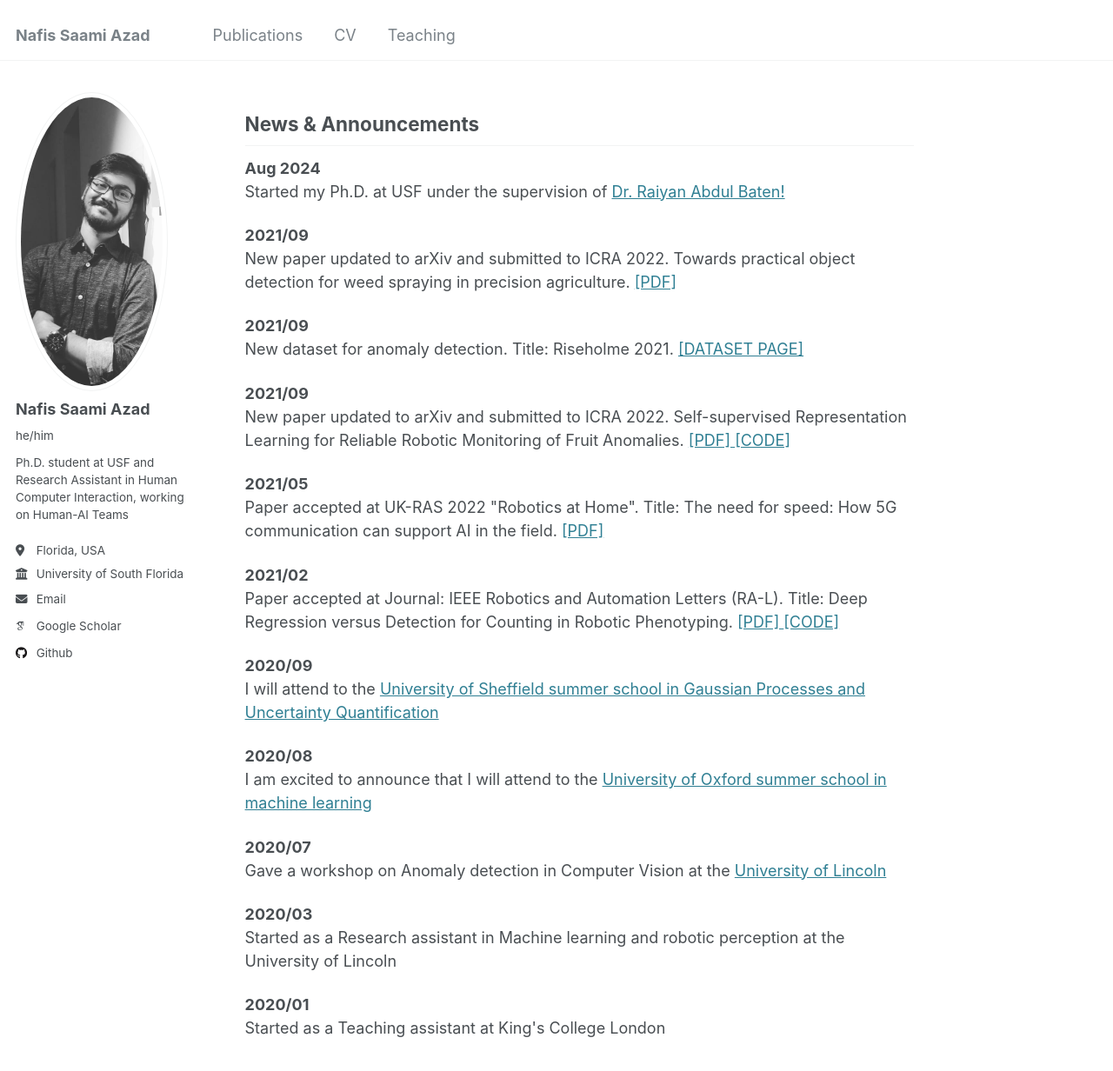
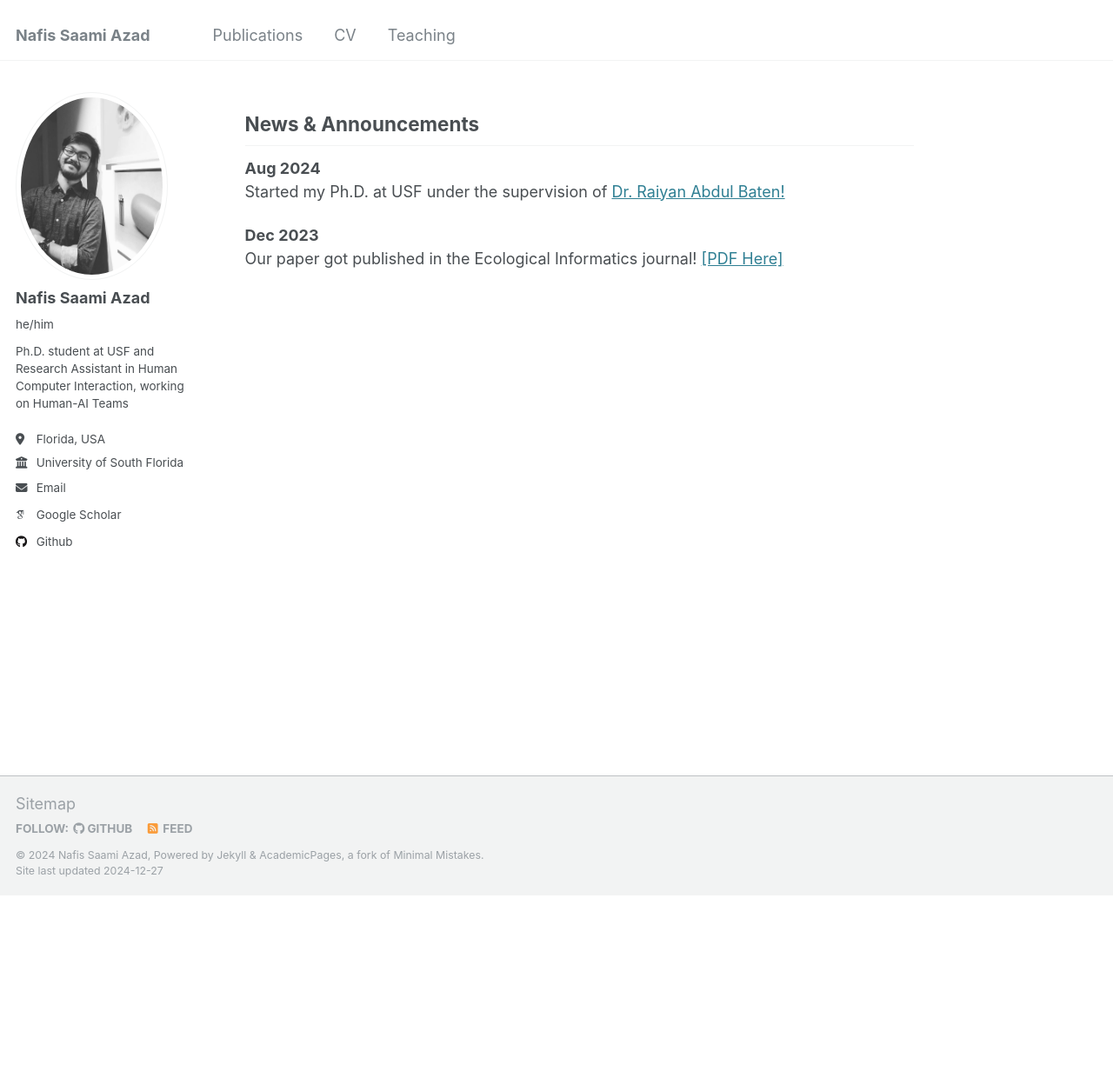
Before and after one commit to nafis10670/nafis10670.github.io, a Jekyll site: the page built from _pages/about.md, in a window 1280 px wide and 1400 px high, scrolled down 370 px. Shown: the top 1232 px of the window at 87% size. Built offline with Jekyll 4.4.1, drawn with Linux system fonts in a browser that asks for light colours; some web fonts are replaced; some of the changed text lies outside the part shown.

Commit message:
Changed profile pic and updated news and announcements

```diff
--- a/_pages/about.md
+++ b/_pages/about.md
@@ -27,7 +27,7 @@ For more info
 ------
 More info about configuring Academic Pages can be found in [the guide](https://academicpages.github.io/markdown/), the [growing wiki](https://github.com/academicpages/academicpages.github.io/wiki), and you can always [ask a question on GitHub](https://github.com/academicpages/academicpages.github.io/discussions). The [guides for the Minimal Mistakes theme](https://mmistakes.github.io/minimal-mistakes/docs/configuration/) (which this theme was forked from) might also be helpful. -->
 
-Nafis Saami Azad's Personal Website
+**Nafis Saami Azad**'s Personal Website
 ================
 
 Hi! I am a first-year Ph.D. student at the [Computational Social Science and AI Lab](https://cssai.org/) at the [University of South Florida](https://www.usf.edu/engineering/cse/). My research interests lie in the Human-Computer Interaction (HCI) domain, with a focus on Human-AI Teams.
@@ -41,35 +41,10 @@ Please send me an email if you want to get in touch!
   <h2> News & Announcements </h2>
 
   <p> <strong> Aug 2024 </strong> <br>
-  Started my Ph.D. at USF under the supervision of <a href="https://www.raiyan-ab.com/" target="">Dr. Raiyan Abdul Baten!</a></p>
+  Started my Ph.D. at USF under the supervision of <a href="https://www.raiyan-ab.com/" target="_blank">Dr. Raiyan Abdul Baten!</a></p>
 
-  <p> <strong> 2021/09 </strong> <br>
-  New paper updated to arXiv and submitted to ICRA 2022. Towards practical object detection for weed spraying in precision agriculture. <a href="https://arxiv.org/abs/2109.11048"> [PDF] </a> </p>
+  <p> <strong> Dec 2023 </strong> <br>
+  Our paper got published in the Ecological Informatics journal! <a href="https://www.sciencedirect.com/science/article/abs/pii/S1574954123003345" target="_blank">[PDF Here]</a>  </p>
 
-  <p> <strong> 2021/09 </strong> <br>
-  New dataset for anomaly detection. Title: Riseholme 2021. <a href="https://github.com/ctyeong/Riseholme-2021"> [DATASET PAGE] </a> </p>
 
-  <p> <strong> 2021/09 </strong> <br>
-  New paper updated to arXiv and submitted to ICRA 2022. Self-supervised Representation Learning for Reliable Robotic Monitoring of Fruit Anomalies. <a href="https://arxiv.org/abs/2109.10135"> [PDF] </a> <a href="https://github.com/ctyeong/Riseholme-2021"> [CODE] </a> </p>
-
-  <p> <strong> 2021/05 </strong> <br>
-  Paper accepted at UK-RAS 2022 "Robotics at Home". Title: The need for speed: How 5G communication can support AI in the field. <a href="https://www.researchgate.net/profile/Adrian-Salazar-Gomez/publication/352357727_The_need_for_speed_How_5G_communication_can_support_AI_in_the_field/links/60c506a64585157774d22d77/The-need-for-speed-How-5G-communication-can-support-AI-in-the-field.pdf"> [PDF] </a> </p>
-
-  <p> <strong> 2021/02 </strong> <br>
-  Paper accepted at Journal: IEEE Robotics and Automation Letters (RA-L). Title: Deep  Regression  versus  Detection  for  Counting  in  Robotic  Phenotyping. <a href="https://ieeexplore.ieee.org/document/9364677"> [PDF] </a> <a href="https://github.com/adrianxsalazar/Deep_Regression_vs_Detection_for_Counting_in_Robotic_Phenotyping"> [CODE] </a> </p>
-
-  <p> <strong> 2020/09 </strong> <br>
-  I will attend to the  <a href="http://gpss.cc/gpss20/"> University of Sheffield summer school in Gaussian Processes and Uncertainty Quantification </a> </p>
-
-  <p> <strong> 2020/08 </strong> <br>
-  I am excited to announce that I will attend to the  <a href="https://www.oxfordml.school/"> University of Oxford summer school in machine learning </a> </p>
-
-  <p> <strong> 2020/07 </strong> <br>
-  Gave a workshop on Anomaly detection in Computer Vision at the <a href="https://sfperception2020.blogs.lincoln.ac.uk/"> University of Lincoln </a>  </p>
-
-  <p> <strong> 2020/03 </strong> <br>
-  Started as a Research assistant in Machine learning and robotic perception at the University of Lincoln </p>
-
-  <p> <strong> 2020/01 </strong> <br>
-  Started as a Teaching assistant at King's College London </p>
 </div>
```
Also changed, not shown: images/profile_pic.jpg.
